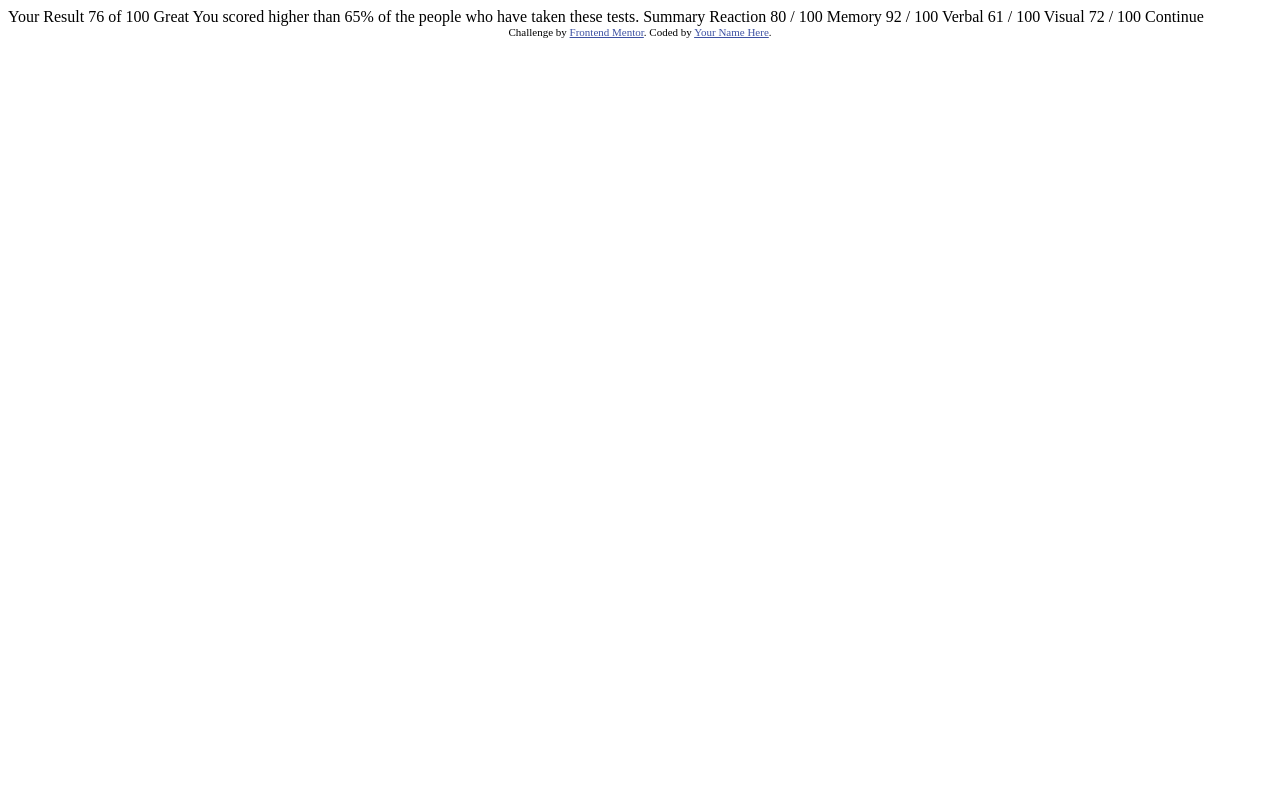
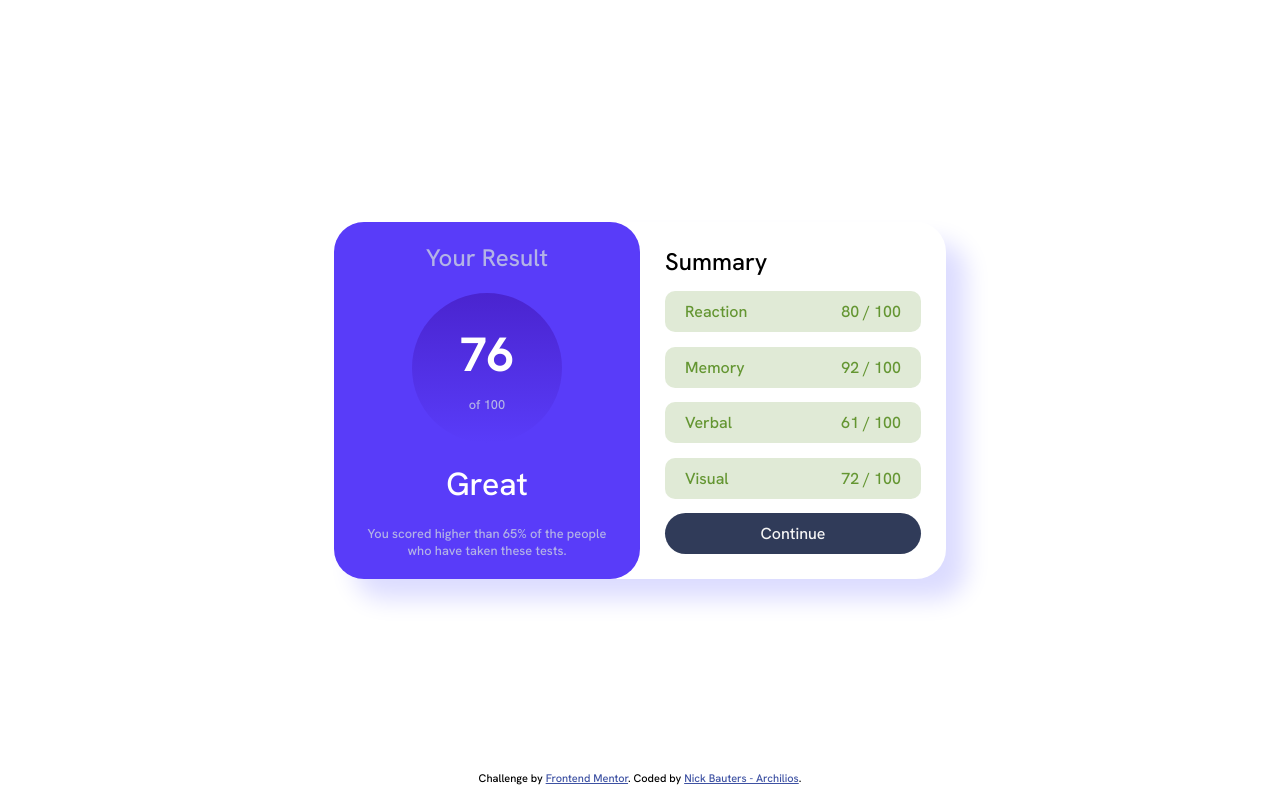
Before and after one commit to N1cky94/learn-FEM-results-summary-component, a plain HTML site: page index.html in a window 1280 px wide. Drawn offline with Linux system fonts and the light colour scheme.

Commit message:
Create main layout for desktop

```diff
--- a/index.html
+++ b/index.html
@@ -5,43 +5,81 @@
   <meta name="viewport" content="width=device-width, initial-scale=1.0"> <!-- displays site properly based on user's device -->
 
   <link rel="icon" type="image/png" sizes="32x32" href="./assets/images/favicon-32x32.png">
+  <link href="https://fonts.googleapis.com/css2?family=Hanken+Grotesk:wght@500;700;800&display=swap" rel="stylesheet">
+  <link rel="stylesheet" type="text/css" href="styles.css">
+  <link rel="stylesheet" type="text/css" href="styles_mobile.css">
 
   <title>Frontend Mentor | Results summary component</title>
 
-  <!-- Feel free to remove these styles or customise in your own stylesheet 👍 -->
-  <style>
-    .attribution { font-size: 11px; text-align: center; }
-    .attribution a { color: hsl(228, 45%, 44%); }
-  </style>
 </head>
 <body>
+  <div class="main-container">
+    <div class="result-container">
+      <div class="result-title">
+        Your Result
+      </div>
+      <div class="circle-container">
+        <div class="inner-circle">
+          <div class="result-score">
+            76
+          </div>
+          <div class="result-score-label">
+            of 100
+          </div>
+        </div>
+      </div>
 
-  Your Result
-  76
-  of 100
-
+      <div class="result-score-text">
         Great
+      </div>
+      <div class="result-score-label">
         You scored higher than 65% of the people who have taken these tests.
-
+      </div>
+    </div>
+    <div class="summary-container">
+      <div class="sub-score-title">
         Summary
-
+      </div>
+      <div  class="sub-score-tag">
+        <div>
           Reaction
+        </div>
+        <div>
           80 / 100
-
+        </div>
+      </div>
+      <div  class="sub-score-tag">
+        <div>
           Memory
+        </div>
+        <div>
           92 / 100
-
+        </div>
+      </div>
+      <div  class="sub-score-tag">
+        <div>
           Verbal
+        </div>
+        <div>
           61 / 100
-
+        </div>
+      </div>
+      <div class="sub-score-tag">
+        <div>
           Visual
+        </div>
+        <div>
           72 / 100
-
+        </div>
+      </div>
+      <div class="sub-score-button">
         Continue
-
+      </div>
+    </div>
+  </div>
   <div class="attribution">
     Challenge by <a href="https://www.frontendmentor.io?ref=challenge" target="_blank">Frontend Mentor</a>.
-    Coded by <a href="#">Your Name Here</a>.
+    Coded by <a href="https://archilios.be">Nick Bauters - Archilios</a>.
   </div>
 </body>
 </html>
--- /dev/null
+++ b/styles.css
@@ -0,0 +1,118 @@
+body {
+    font-family: 'Hanken Grotesk', sans-serif;
+    display: flex;
+    flex-direction: column;
+    justify-content: center;
+    align-items: center;
+    height: 100vh;
+    margin: 0;
+    padding: 0;
+}
+
+.main-container {
+    max-width: 50vw;
+    display: flex;
+    flex-direction: row;
+    justify-content: space-between;
+    box-shadow: 20px 20px 25px rgba(220, 220, 255, 1);
+    border-radius: 30px;
+}
+
+.result-container, .summary-container {
+    width: 20vw;
+    padding: 10px 25px;
+    border-radius: 30px;
+    display: flex;
+    flex-direction: column;
+    justify-content: space-evenly;
+}
+
+.result-container {
+    background: rgba(89, 60, 249, 1);
+    color: hsl(0, 0%, 100%);
+    align-items: center;
+}
+
+.result-container div {
+    margin: 10px 0;
+}
+
+.result-title {
+    font-size: 150%;
+    color: rgb(179, 179, 230);
+}
+
+.circle-container {
+    background: linear-gradient(rgba(74, 36, 207, 1), rgba(89, 60, 249, 1));
+    border-radius: 50%;
+    width: 150px;
+    height: 150px;
+    display: flex;
+    flex-direction: column;
+    justify-content: center;
+    align-items: center;
+}
+
+.inner-circle {
+
+}
+
+.result-score {
+    font-weight: bold;
+    font-size: 300%;
+}
+
+.result-score-label {
+    color: rgb(179, 179, 230);
+    font-size: 80%;
+    text-align: center;
+}
+
+.result-score-text {
+    font-size: 200%;
+}
+
+.summary-container {
+
+}
+
+.sub-score-title {
+    font-size: 150%;
+}
+
+.sub-score-tag {
+    border-radius: 10px;
+    padding: 10px 20px;
+    display: flex;
+    justify-content: space-between;
+    background: rgba(100, 150, 50, 0.2);
+    color: rgb(100, 150, 50);
+
+}
+
+.sub-score-button {
+    border-radius: 50px;
+    color: whitesmoke;
+    background: #303B59;
+    text-align: center;
+    padding-top: 10px;
+    padding-bottom: 10px;
+}
+
+.sub-score-button:hover {
+    background: rgba(89, 60, 249, 1);
+    cursor: pointer;
+}
+
+/* FOOTER */
+.attribution {
+    position: absolute;
+    bottom: 0;
+    width: 100%;
+    padding: 15px;
+    font-size: 11px;
+    text-align: center;
+}
+.attribution a {
+    color: hsl(228, 45%, 44%);
+}
```
Also changed, not shown: styles_mobile.css (added), 1 other file. Lines whose indentation alone changed are shown as unchanged.
